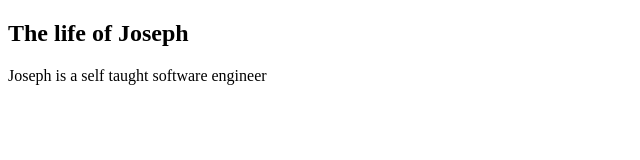
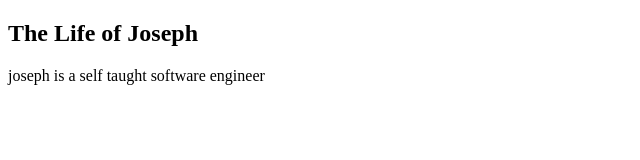
Before and after one commit to zaki-s/my-life, a plain HTML site: page index.html in a window 1280 px wide. Shown: the whole page, without its empty margins (0-640 px from the left). Drawn offline with Linux system fonts and the light colour scheme.

Commit message:
add dynamic content to about me section for "The Life of Joseph"

```diff
--- a/index.html
+++ b/index.html
@@ -7,9 +7,7 @@
     <link rel="stylesheet" href="./index.css">
 </head>
 <body>
-    <section>
-        <h1>The life of Joseph</h1>
-        <p>Joseph is a self taught software engineer</p>
+    <section id ='aboutme'>
     </section>
 
     <script src="./index.js"></script>
--- a/index.js
+++ b/index.js
@@ -0,0 +1,12 @@
+let heading = 'The Life of Joseph'
+let paragraph= 'joseph is a self taught software engineer'
+
+const aboutMeSection = document.getElementById("aboutme")
+
+let headingElement = document.createElement('h1')
+headingElement.innerHTML = heading
+let paragraphElement = document.createElement('p')
+paragraphElement.innerHTML = paragraph
+
+aboutMeSection.appendChild(headingElement)
+aboutMeSection.appendChild(paragraphElement)
```
